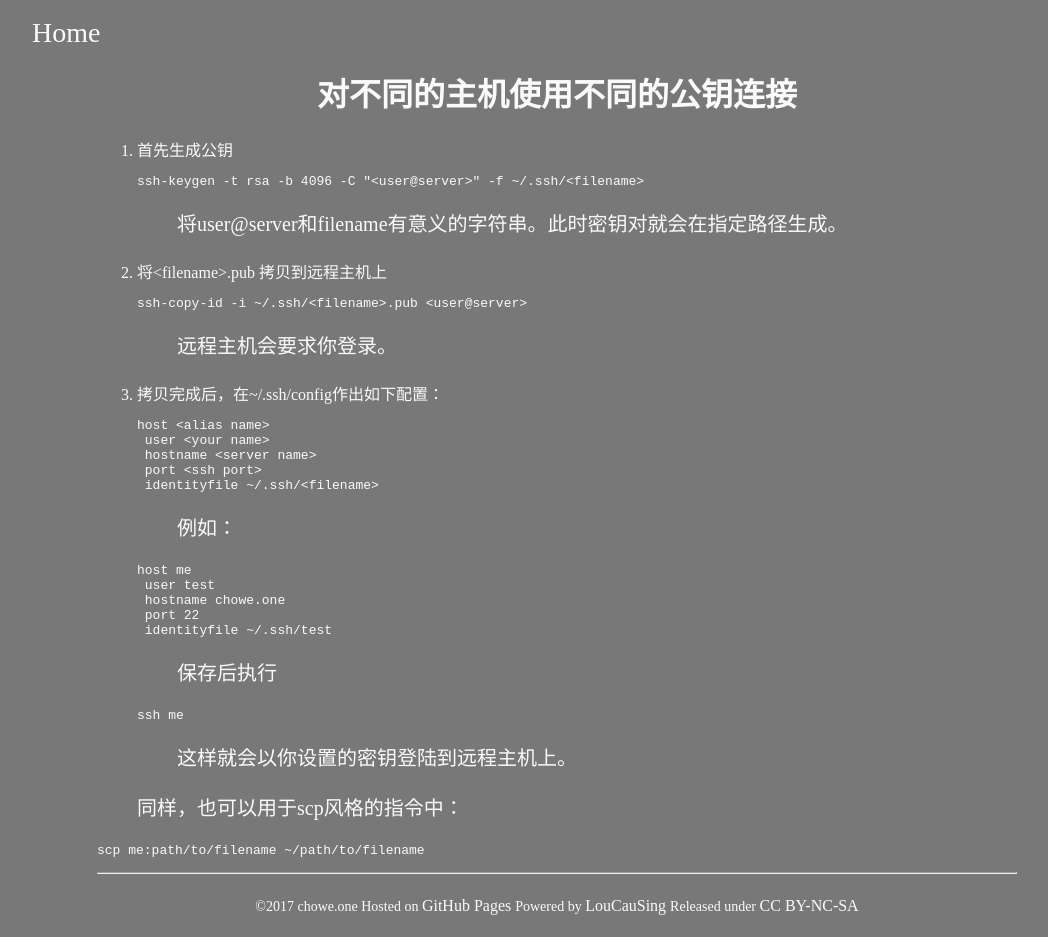
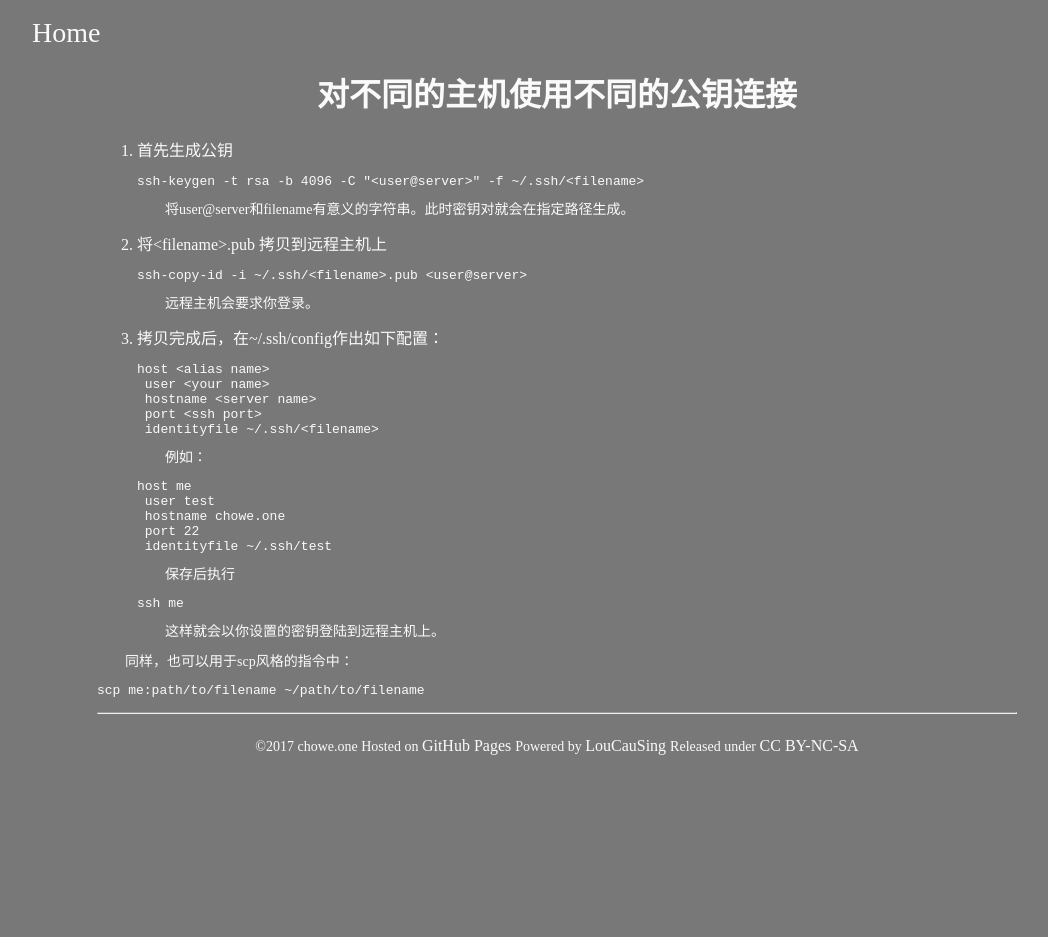
Before and after one commit to Chowe911/Chowe911.github.io, a Jekyll site: the page built from _posts/2017-10-07-using-different-ssh-key.md, in a window 1280 px wide. Shown: the whole page, without its empty margins (83-1131 px from the left). Built offline with Jekyll 4.4.1, drawn with Linux system fonts in a browser that asks for light colours; after the commit the page ends 900 px from its top, so only the background shows below that.

Commit message:
modified css
Signed-off-by: Chowe <id@chowe.one>

```diff
--- a/style/css.css
+++ b/style/css.css
@@ -50,8 +50,8 @@ a:visited{
 
 p {
     text-indent: 2em;
-    line-height: 1.5;
-    font-size: 20px;
+    line-height: 1;
+    font-size: 14px;
     /*text-align: center;
     line-height: 3;
     font-size: 28px;
```
